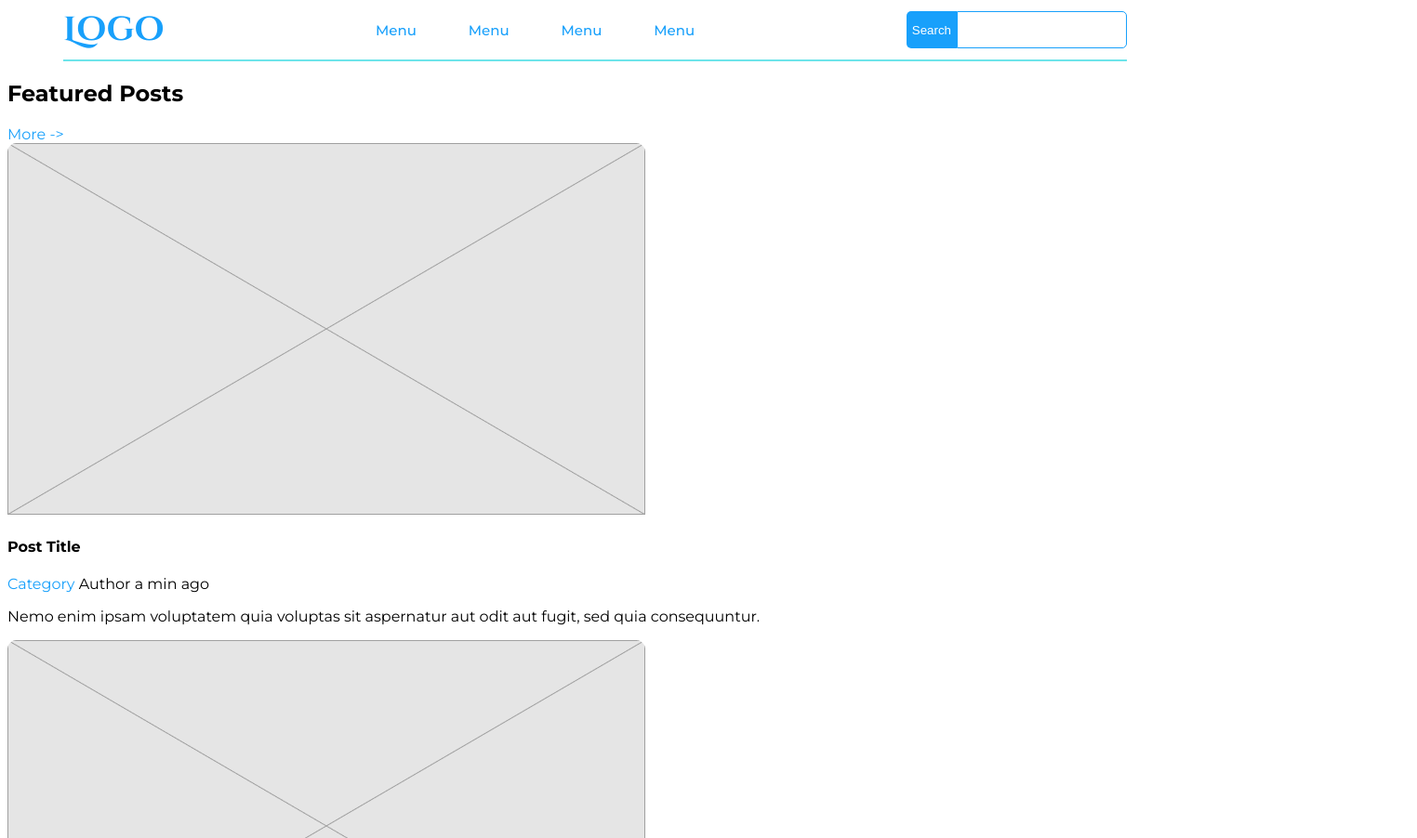
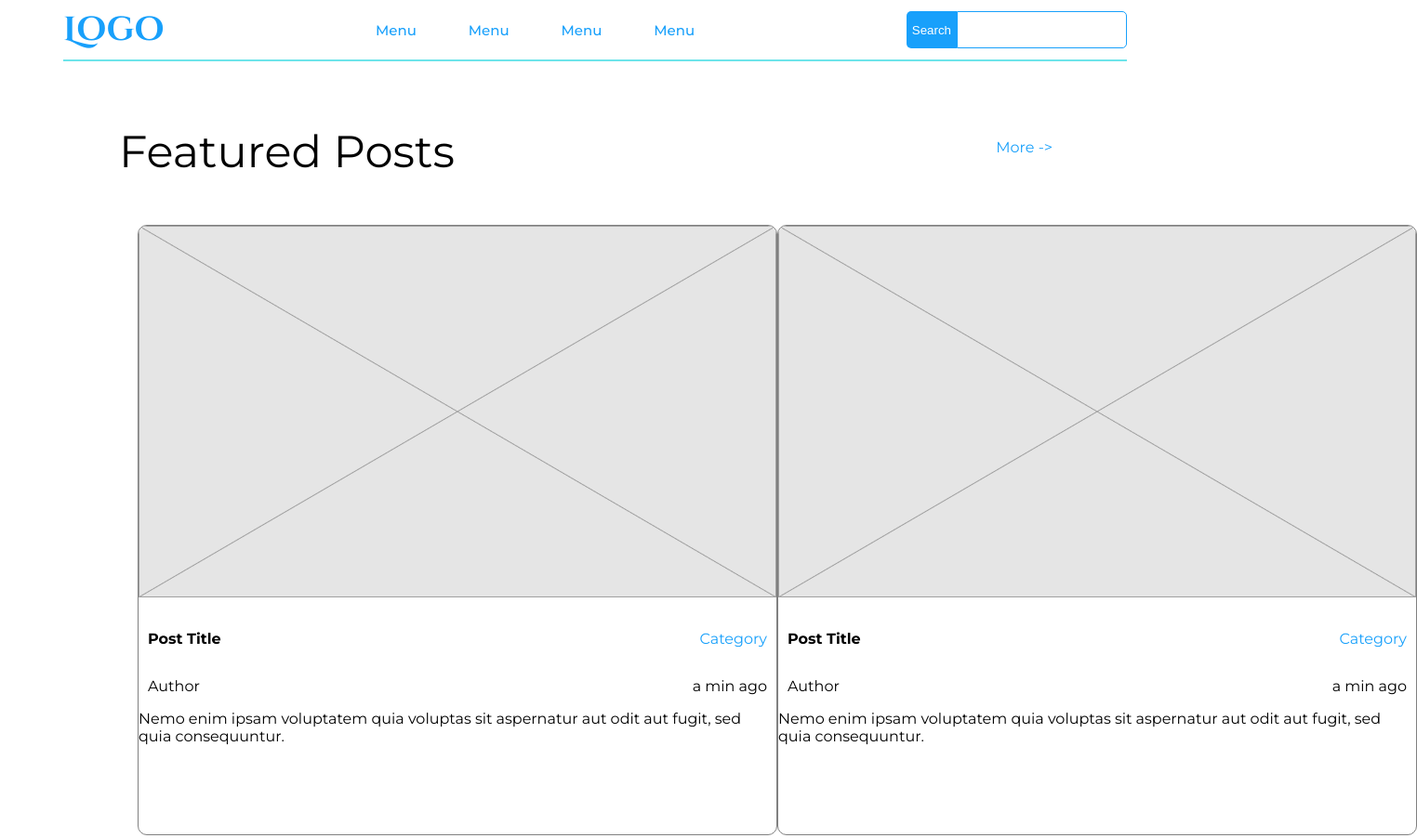
Before and after one commit to thaisgebel/BLOG-WIREFRAME, a plain HTML site: page index.html in a window 1280 px wide. Shown: the top 902 px of the page at 93% size, 1524 px wide, since content can reach past the window. Drawn offline with Linux system fonts and the light colour scheme.

Commit message:
feat(style): add main styling

```diff
--- a/BLOG-WIREFRAME.css
+++ b/BLOG-WIREFRAME.css
@@ -55,3 +55,32 @@ a {
 hr {
     border: solid 0.5px #6DE4EA;
 }
+
+.section {
+    margin: 0 140px;
+}
+
+.section h1 {
+    margin: 60px 0px 50px -20px ;
+    font-weight: 400;
+    font-size: 48px;
+}
+
+.article-box {
+    align-items: center;
+    display: flex;
+    justify-content: space-between;
+}
+.article {
+ border:grey 1px solid;
+ border-radius: 10px;
+ height: 655px;
+ width: 686px;
+}
+
+.box {
+    align-items: center;
+    display: flex;
+    justify-content: space-between;
+    margin: 10px;
+}
--- a/index.html
+++ b/index.html
@@ -21,42 +21,65 @@
             <div>
             <p class="title">Logo </p>
             </div>
+
             <div class="menu">
             <a href=""> Menu </a>
             <a href=""> Menu </a>
             <a href=""> Menu </a>
             <a href="https://www.youtube.com/watch?v=dQw4w9WgXcQ"> Menu </a> <!-- EASTER EGG-->
             </div>
+
             <div class="search">
             <button class="button" type="submit" class="search"> Search </button>
             <input>
             </div>
+
         </nav>
         <hr>
     </header>
 
     <main>
         <section class="section">
+
+            <div class="article-box">
             <h1>Featured Posts</h1>
             <a href=""> More -> </a>
+            </div>
+
+            <div class="article-box">
 
             <div class="article">
                 <img src="img/Rectangle.png" alt="image">
+
+                <div class="box">
                 <h4>Post Title</h4>
                 <a href=""> Category</a>
+                </div>
+
+                <div class="box">
                 <span>Author</span>
                 <span> a min ago</span>
+                </div>
+
                 <p> Nemo enim ipsam voluptatem quia voluptas sit aspernatur aut odit aut fugit, sed quia consequuntur.</p>
             </div>
 
             <div class="article">
                 <img src="img/Rectangle.png" alt="image">
+
+                <div class="box">
                 <h4>Post Title</h4>
                 <a href=""> Category</a>
+                </div>
+
+                <div class="box">
                 <span>Author</span>
                 <span> a min ago</span>
+                </div>
+
                 <p> Nemo enim ipsam voluptatem quia voluptas sit aspernatur aut odit aut fugit, sed quia consequuntur.</p>
             </div>
+</div>
         </section>
 
         <section>
@@ -65,28 +88,49 @@
 
         <div class="article-big">
             <img src="img/Rectangle.png" alt="image">
+
+        <div class="box">
             <h4>Post Title</h4>
             <a href=""> Category</a>
+        </div>
+
+        <div class="box">
             <span>Author</span>
             <span> a min ago</span>
+        </div>
+
             <p> Nemo enim ipsam voluptatem quia voluptas sit aspernatur aut odit aut fugit, sed quia consequuntur.</p>
         </div>
 
         <div class="article-small">
             <img src="img/Rectangle.png" alt="image">
+
+        <div class="box">
             <h4>Post Title</h4>
             <a href=""> Category</a>
+        </div>
+
+        <div class="box">
             <span>Author</span>
             <span> a min ago</span>
+        </div>
+
             <p> Nemo enim ipsam voluptatem quia voluptas sit aspernatur aut odit aut fugit, sed quia consequuntur.</p>
         </div>
 
         <div class="article-small">
             <img src="img/Rectangle.png" alt="image">
+
+            <div class="box">
             <h4>Post Title</h4>
             <a href=""> Category</a>
+            </div>
+
+            <div class="box">
             <span>Author</span>
             <span> a min ago</span>
+            </div>
+
             <p> Nemo enim ipsam voluptatem quia voluptas sit aspernatur aut odit aut fugit, sed quia consequuntur.</p>
         </div>
         </section>
```
